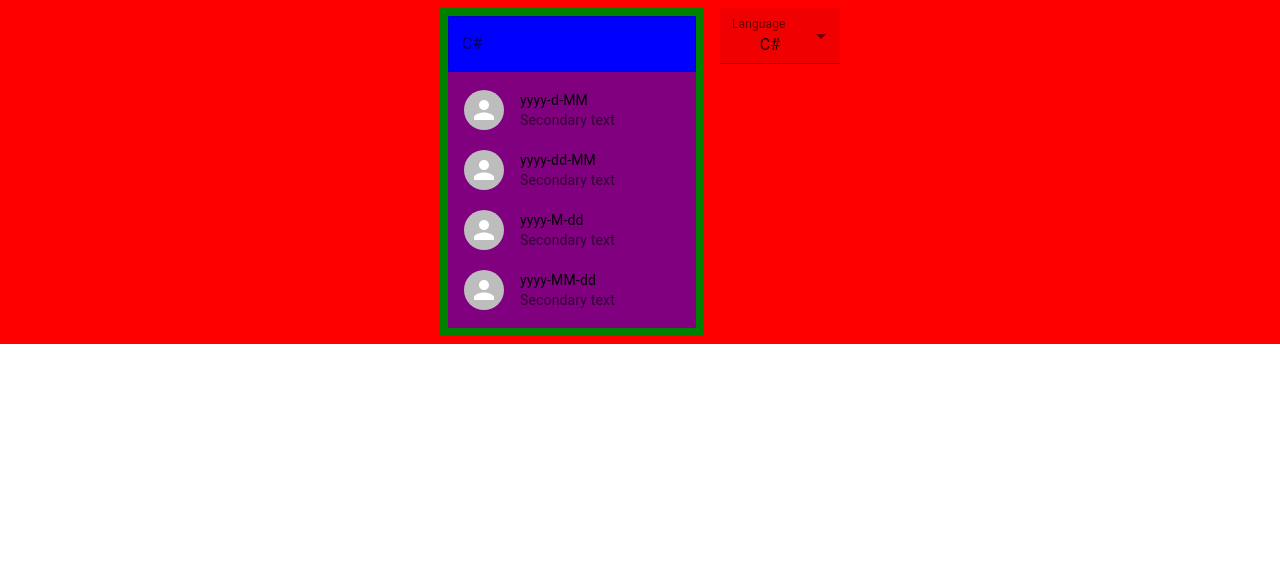
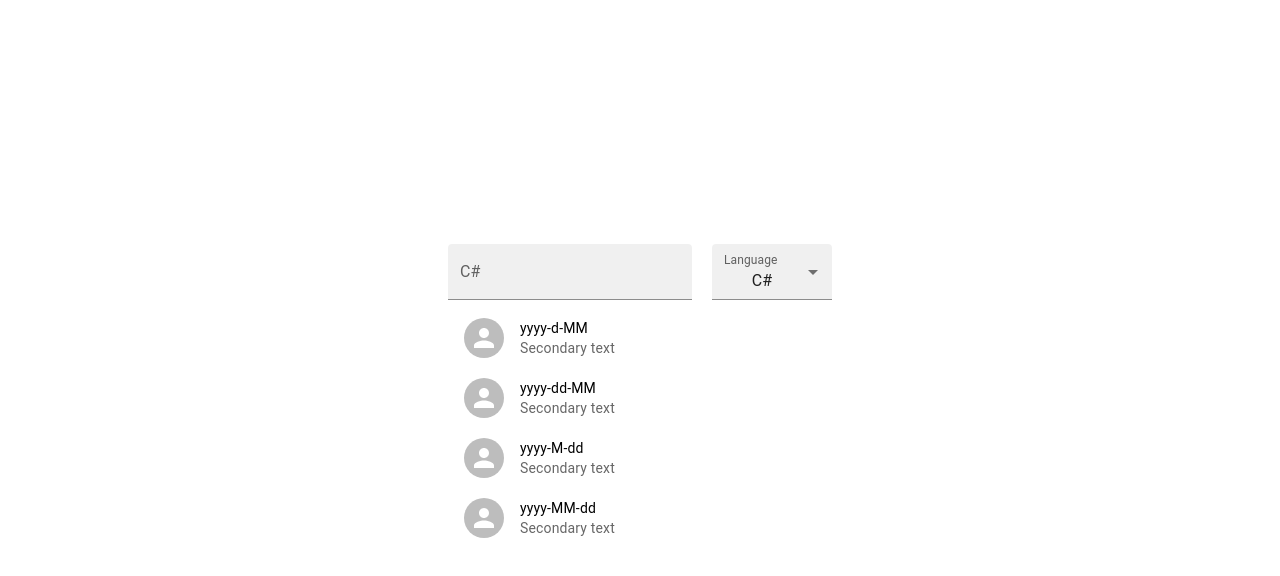
Before and after one commit to johnyenter-briars/reverse-date-parser, a React (Create React App) app: page / in a window 1280 px wide. Shown: the top 576 px of the page. Built offline with nearby package versions, Linux system fonts and the light colour scheme.

Commit message:
initial front end and testing suite

```diff
--- a/src/App.tsx
+++ b/src/App.tsx
@@ -23,30 +23,37 @@ const App: React.FC = () => {
         <Box
           sx={{
             display: 'flex',
-            bgcolor: 'red',
             justifyContent: 'center',
+            alignItems: 'center',
+            margin: 'auto',
+            textAlign: 'center',
+            minHeight: '100vh',
           }}
         >
           <Box
             sx={{
+              display: 'flex',
+              justifyContent: 'center',
+              margin: 'auto',
+            }}
+          >
+            <Box
+              id="data-box"
+              sx={{
                 display: 'grid',
                 justifyContent: 'center',
-              p: 1,
-              m: 1,
-              bgcolor: 'green',
                 alignContent: 'flex-start',
+                margin: '10px',
               }}
             >
               <Box
                 sx={{
-                bgcolor: 'blue',
                 }}
               >
-              <TextField onChange={onUserInput} id="outlined-basic" label={currentLanguage} variant="outlined" />
+                <TextField onChange={onUserInput} id="outlined-basic" label={currentLanguage} variant="filled" />
               </Box>
               <Box
                 sx={{
-                bgcolor: 'purple',
                 }}
               >
                 <List dense={true}>
@@ -72,8 +79,13 @@ const App: React.FC = () => {
                 </List>
               </Box>
             </Box>
-          <Box>
-            <FormControl variant="filled" sx={{ m: 1, minWidth: 120 }}>
+            <Box
+              id="select-box"
+              sx={{
+                margin: '10px',
+              }}
+            >
+              <FormControl variant="filled" sx={{ minWidth: 120 }}>
                 <InputLabel id="language-input-label">Language</InputLabel>
                 <Select
                   labelId="select"
@@ -87,6 +99,8 @@ const App: React.FC = () => {
               </FormControl>
             </Box>
           </Box>
+
+        </Box>
       </div>
     </div>
   );
--- a/src/parser/Parser.ts
+++ b/src/parser/Parser.ts
@@ -110,66 +110,66 @@ export function parseDateString(dateString: string, languageChoice: string): str
     Testing Suite
 */
 const testSamples = [
-    // {
-    //     data: "2021-2-1",
-    //     isValid: true,
-    //     result: ["yyyy-M-d", "yyyy-d-M"]
+    {
+        data: "2021-2-1",
+        isValid: true,
+        result: ["yyyy-M-d", "yyyy-d-M"]
 
-    // },
-    // {
-    //     data: "2021-02-01",
-    //     isValid: true,
-    //     result: ["yyyy-MM-dd", "yyyy-dd-MM"]
+    },
+    {
+        data: "2021-02-01",
+        isValid: true,
+        result: ["yyyy-MM-dd", "yyyy-dd-MM"]
 
-    // },
-    // {
-    //     data: "feb 28 0006",
-    //     isValid: true,
-    //     result: ["MMM dd yyyy", "MMM d yyyy"]
+    },
+    {
+        data: "feb 28 0006",
+        isValid: true,
+        result: ["MMM dd yyyy", "MMM d yyyy"]
 
-    // },
-    // {
-    //     data: "6/12/2021",
-    //     isValid: true,
-    //     result: ["M/d/2021", "M/dd/2021", "M/d/yyyy", "M/dd/yyyy"]
+    },
+    {
+        data: "6/12/2021",
+        isValid: true,
+        result: ["M/d/2021", "M/dd/2021", "M/d/yyyy", "M/dd/yyyy"]
 
-    // },
-    // {
-    //     data: "06-06-2021",
-    //     isValid: true,
-    //     result: ["dd-MM-yyyy", "MM-dd-yyyy"]
+    },
+    {
+        data: "06-06-2021",
+        isValid: true,
+        result: ["dd-MM-yyyy", "MM-dd-yyyy"]
 
-    // },
-    // {
-    //     data: "06/12/98",
-    //     isValid: true,
-    //     result: ["dd/M/y", "dd/M/yy", "dd/MM/y", "dd/MM/yy", "MM/d/y", "MM/d/yy", "MM/dd/y", "MM/dd/yy"]
+    },
+    {
+        data: "06/12/98",
+        isValid: true,
+        result: ["dd/M/y", "dd/M/yy", "dd/MM/y", "dd/MM/yy", "MM/d/y", "MM/d/yy", "MM/dd/y", "MM/dd/yy"]
 
-    // },
-    // {
-    //     data: "6 01 1998",
-    //     isValid: true,
-    //     result: ["M dd yyyy", "d MM yyyy"]
+    },
+    {
+        data: "6 01 1998",
+        isValid: true,
+        result: ["M dd yyyy", "d MM yyyy"]
 
-    // },
-    // {
-    //     data: "march 1 98",
-    //     isValid: true,
-    //     result: ["MMMM d yy", "MMMM d y"]
+    },
+    {
+        data: "march 1 98",
+        isValid: true,
+        result: ["MMMM d yy", "MMMM d y"]
 
-    // },
-    // {
-    //     data: "06 sunday 1998",
-    //     isValid: true,
-    //     result: ["dd dddd yyyy"]
+    },
+    {
+        data: "06 sunday 1998",
+        isValid: true,
+        result: ["dd dddd yyyy"]
 
-    // },
-    // {
-    //     data: "31 Fri 2",
-    //     isValid: true,
-    //     result: ["d mmm y", "dd mmm y"]
+    },
+    {
+        data: "31 Fri 2",
+        isValid: true,
+        result: ["d mmm y", "dd mmm y"]
 
-    // },
+    },
     {
         data: "this is a test",
         isValid: false,
@@ -180,15 +180,15 @@ const testSamples = [
 
 
 // console.log(parseDateString('6/12/2021'));
-for (let sample of testSamples) {
-    let result = parseDateString(sample.data, "C#");
+// for (let sample of testSamples) {
+//     let result = parseDateString(sample.data, "C#");
 
-    if (result.length === sample.result.length &&
-        result.every((str) => result?.includes(str))) {
-        console.log(`Pass for ${sample.data}`);
-    }
-    else {
-        console.log(`Fail for ${sample.data}`);
-        console.log(`${result} does not match ${sample.result}`);
-    }
-}
+//     if (result.length === sample.result.length &&
+//         result.every((str) => result?.includes(str))) {
+//         console.log(`Pass for ${sample.data}`);
+//     }
+//     else {
+//         console.log(`Fail for ${sample.data}`);
+//         console.log(`${result} does not match ${sample.result}`);
+//     }
+// }
```
Also changed, not shown: 1 other file (tests, documents, lock files or other folders). Lines whose indentation alone changed are shown as unchanged.
